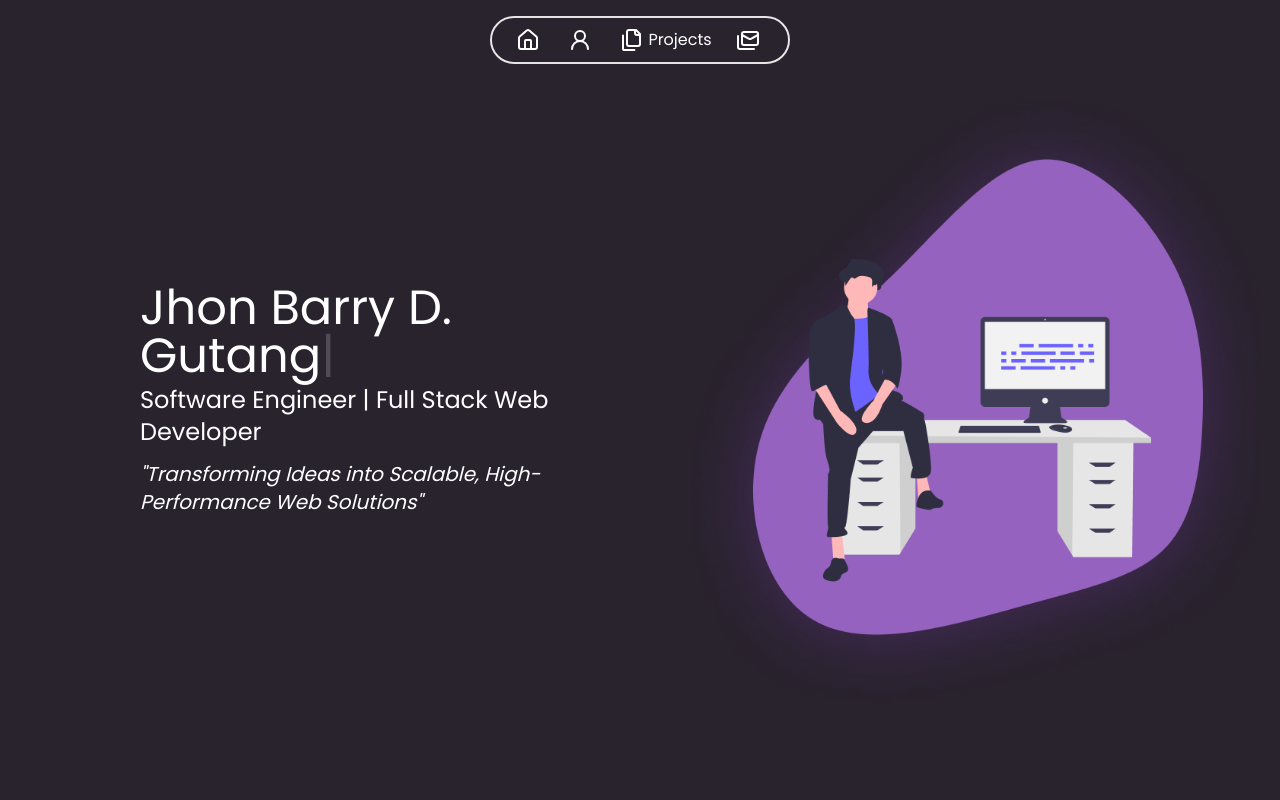
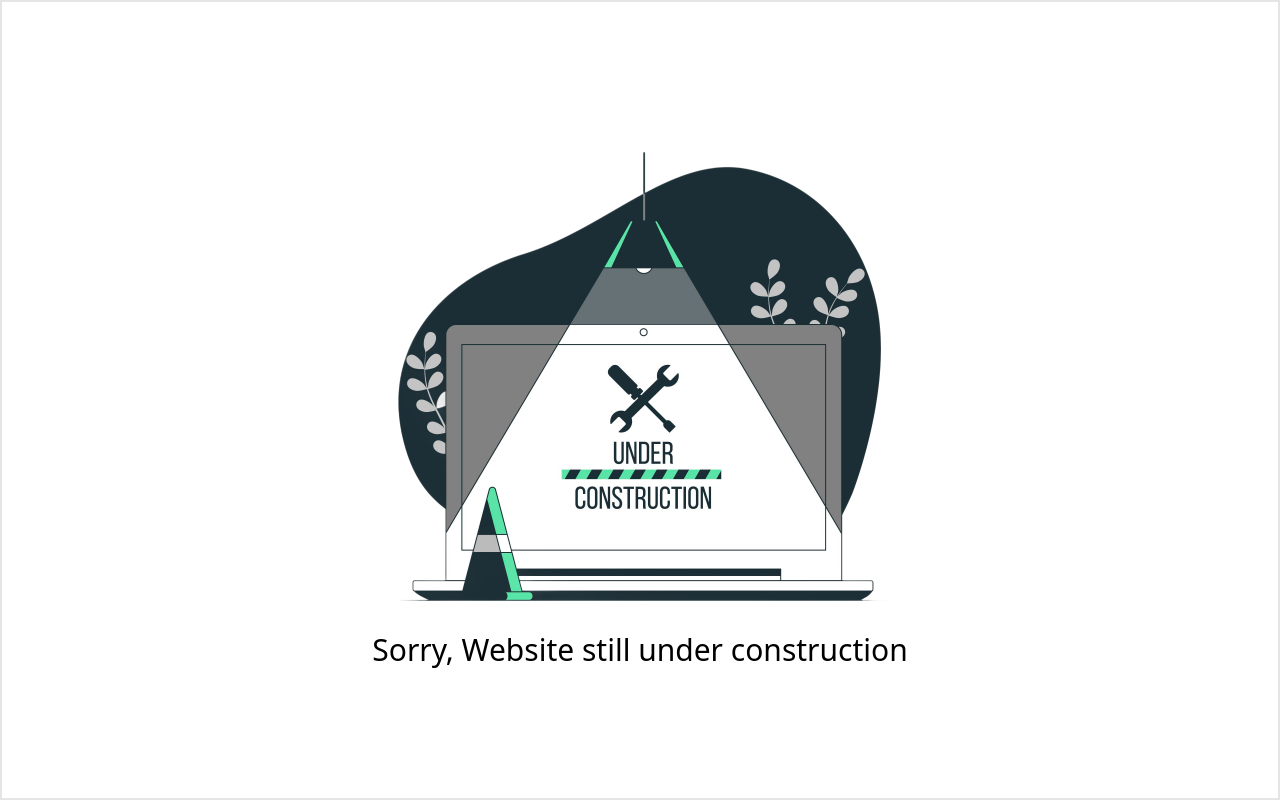
Before and after one commit to JhonGutang/Portfolio, a Next.js app: page / in a window 1280 px wide. Shown: the top 800 px of the page. Built offline with nearby package versions, Linux system fonts and the light colour scheme.

Commit message:
hiding the portfolio since it is still not finished

```diff
--- a/src/app/page.tsx
+++ b/src/app/page.tsx
@@ -17,7 +17,7 @@ const poppins = Poppins({
 });
 
 const Home = () => {
-  const isDisabled = false;
+  const isDisabled = true;
   const heroRef = useRef<HTMLDivElement | null>(null);
   const aboutRef = useRef<HTMLDivElement | null>(null);
   const projectsRef = useRef<HTMLDivElement | null>(null);
```
